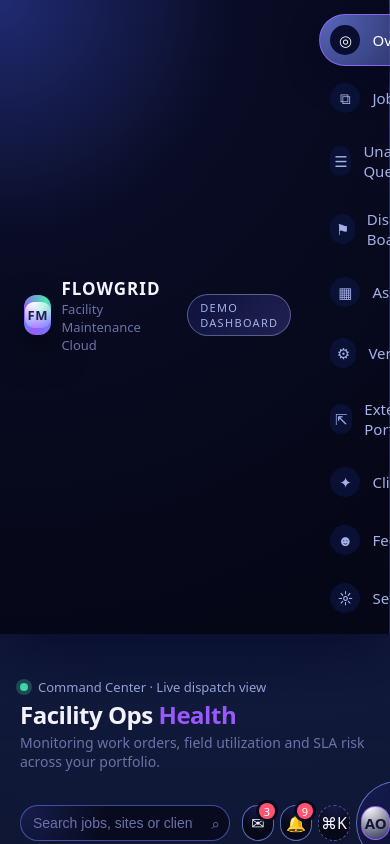
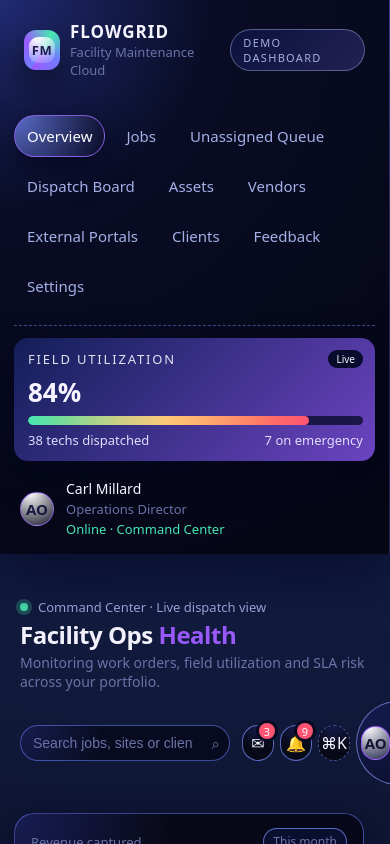
Before and after one commit to carledwardm/cursor-dashboard-project, a Next.js app: page / in a window 390 px wide. Shown: the top 844 px of the page. Built offline with nearby package versions, Linux system fonts and the light colour scheme.

Commit message:
Prompt cursor to hide navlist below 961px width, display row-version instead.

```diff
--- a/src/components/layout/Sidebar.module.scss
+++ b/src/components/layout/Sidebar.module.scss
@@ -174,6 +174,18 @@
   gap: 10px;
 }
 
+.mobileNav {
+  display: none;
+  margin-top: 6px;
+}
+
+.mobileNavList {
+  list-style: none;
+  display: flex;
+  flex-wrap: wrap;
+  gap: 8px;
+}
+
 .utilizationCard {
   border-radius: var(--radius-md);
   padding: 12px 12px 12px 14px;
@@ -292,41 +304,21 @@
     position: static;
     height: auto;
     width: 100%;
-    flex-direction: row;
-    align-items: center;
-    padding: 10px 14px;
+    flex-direction: column;
+    align-items: stretch;
+    padding: 12px 14px;
     margin-bottom: 10px;
   }
 
   .nav {
-    flex-direction: row;
-    align-items: center;
-    justify-content: space-between;
-    gap: 10px;
+    display: none;
   }
 
   .navSectionLabel {
     display: none;
   }
 
-  .navList {
-    flex-direction: row;
-    flex-wrap: wrap;
-    gap: 6px;
-  }
-
-  .navItem {
-    padding-inline: 10px;
-  }
-
-  .bottom {
-    border-top: none;
-    padding-top: 0;
-    margin-top: 0;
-    margin-left: auto;
-  }
-
-  .utilizationCard {
-    display: none;
+  .mobileNav {
+    display: block;
   }
 }
--- a/src/components/layout/Sidebar.tsx
+++ b/src/components/layout/Sidebar.tsx
@@ -48,6 +48,21 @@ export function Sidebar() {
         </ul>
       </nav>
 
+      <nav className={styles.mobileNav}>
+        <ul className={styles.mobileNavList}>
+          {navItems.map((item) => (
+            <li key={item.label}>
+              <a
+                href={item.href}
+                className={`${styles.navItem} ${item.active ? styles.navItemActive : ""}`}
+              >
+                <span className={styles.navItemPrimary}>{item.label}</span>
+              </a>
+            </li>
+          ))}
+        </ul>
+      </nav>
+
       <div className={styles.bottom}>
         <div className={styles.utilizationCard}>
           <div className={styles.utilizationHeader}>
```
